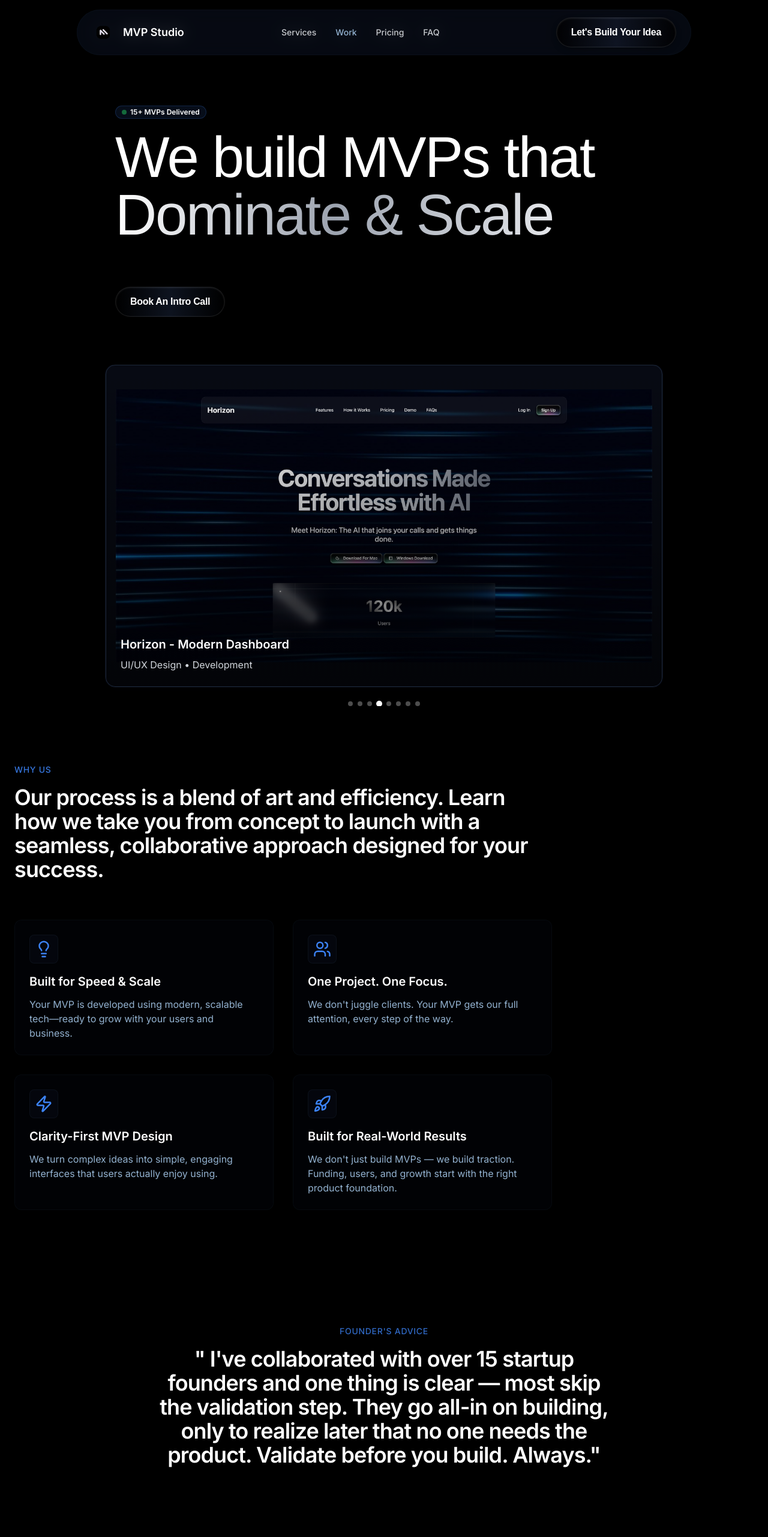
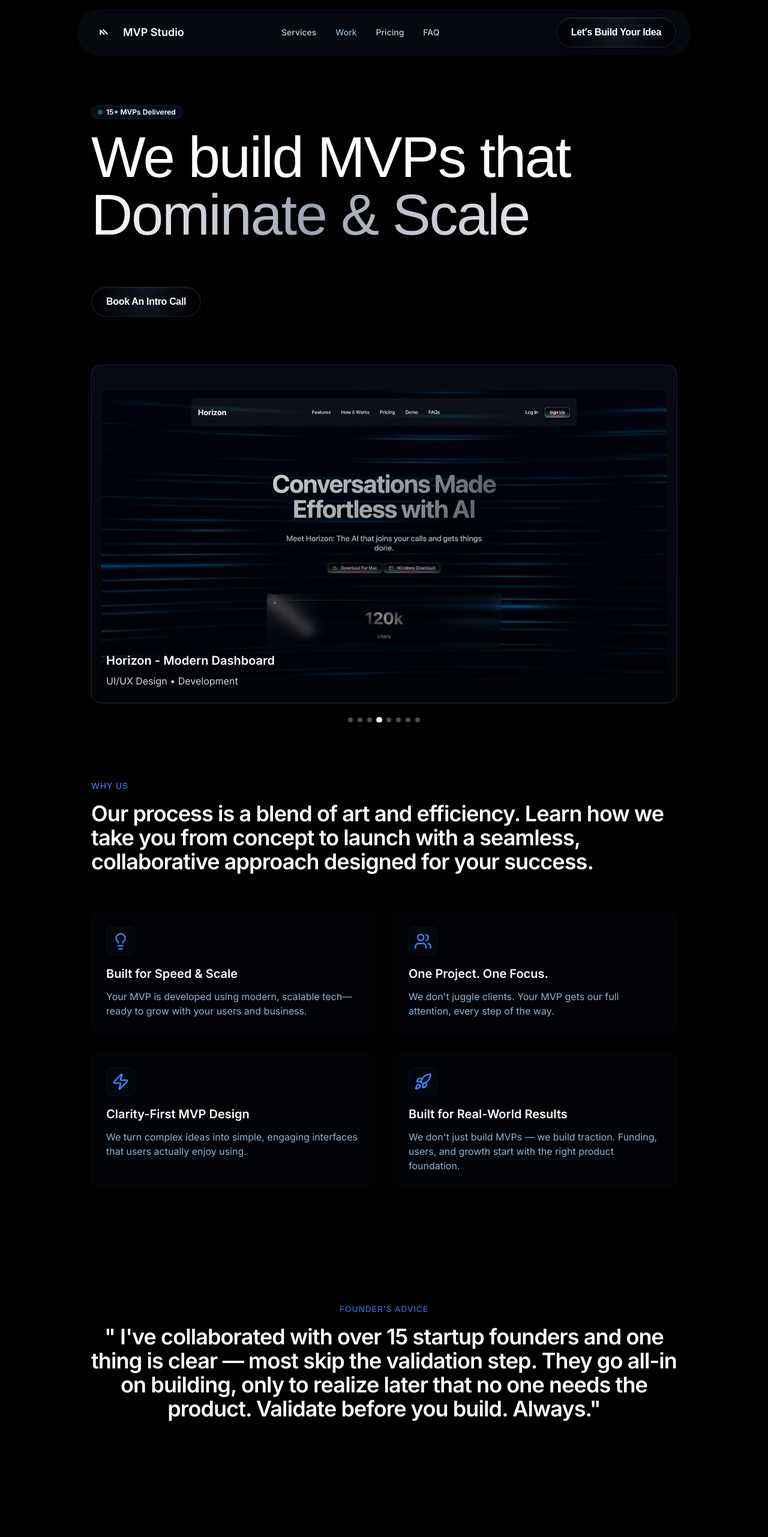
Before and after one commit to abhishekxdev/mvp-studio1, a Next.js app: page / in a window 1280 px wide. Shown: the top 2562 px of the page at 60% size. Built offline with nearby package versions, Linux system fonts and the light colour scheme.

Commit message:
Set consistent container constraints across the app

```diff
--- a/app/layout.tsx
+++ b/app/layout.tsx
@@ -22,9 +22,11 @@ export default function RootLayout({
   return (
     <html lang="en" className="dark">
       <body className={`${inter.className} bg-black text-white min-h-screen`}>
-        <Navbar />
-        {children}
-        <FooterSection />
+        <div className="max-w-5xl mx-auto px-4 md:px-6">
+          <Navbar />
+          {children}
+          <FooterSection />
+        </div>
       </body>
     </html>
   );
--- a/app/page.tsx
+++ b/app/page.tsx
@@ -1,7 +1,6 @@
 "use client"
 
 import { useEffect } from 'react'
-import { Navbar } from '@/components/navbar'
 import { HeroSection } from '@/components/hero-section'
 import { WhyUsSection } from '@/components/why-us-section'
 import { StatsSection } from '@/components/stats-section'
@@ -9,7 +8,6 @@ import { ServicesSection } from '@/components/services-section'
 import { TestimonialsSection } from '@/components/testimonials-section'
 import { PricingSection } from '@/components/pricing-section'
 import { FaqSection } from '@/components/faq-section'
-import { FooterSection } from '@/components/footer-section'
 
 export default function Home() {
   useEffect(() => {
@@ -34,7 +32,6 @@ export default function Home() {
 
   return (
     <main className="flex min-h-screen flex-col items-center">
-      <Navbar />
       <HeroSection />
       <WhyUsSection />
       <StatsSection />
@@ -42,7 +39,6 @@ export default function Home() {
       <TestimonialsSection />
       <PricingSection />
       <FaqSection />
-      <FooterSection />
     </main>
   )
 }
--- a/components/faq-section.tsx
+++ b/components/faq-section.tsx
@@ -43,8 +43,8 @@ const faqs = [
 export function FaqSection() {
   return (
     <section className="w-full py-20 md:py-24 relative" id="faq">
-      <div className="container px-4 md:px-6 mx-auto max-w-6xl relative z-10">
-        <div className="flex flex-col items-center text-center max-w-3xl mx-auto">
+      <div className="relative z-10">
+        <div className="flex flex-col items-center text-center">
           <div className="flex flex-col items-center space-y-4">
             <p className="text-sm uppercase tracking-wider text-primary/80 font-medium">FAQs</p>
             <h2 className="text-3xl md:text-4xl font-manrope font-semibold tracking-tight">
--- a/components/footer-section.tsx
+++ b/components/footer-section.tsx
@@ -8,7 +8,7 @@ import { Instagram, Linkedin, ArrowUpRight } from 'lucide-react'
 export function FooterSection() {
   return (
     <footer className="w-full py-12 md:py-20 relative">
-      <div className="container px-4 md:px-6 mx-auto relative z-10">
+      <div className="relative z-10">
         <div className="grid grid-cols-1 md:grid-cols-4 gap-10 md:gap-16 reveal">
           <div className="md:col-span-2">
             <div className="flex items-center space-x-3 mb-6">
--- a/components/hero-section.tsx
+++ b/components/hero-section.tsx
@@ -99,8 +99,8 @@ export function HeroSection() {
         <main className="overflow-hidden">
             <section>
                 <div className="relative pt-32 md:pt-44">
-                    <div className="container relative z-10 px-4 md:px-6">
-                        <div className="flex flex-col items-start max-w-4xl mx-0">
+                    <div className="relative z-10">
+                        <div className="flex flex-col items-start">
                             <AnimatedBadge className="mb-4 text-white">15+ MVPs Delivered</AnimatedBadge>
                             <TextEffect
                                 as="h1"
@@ -154,8 +154,8 @@ export function HeroSection() {
                             },
                             ...transitionVariants,
                         }}>
-                        <div className="relative mt-8 overflow-hidden px-2 sm:mt-12 md:mt-20">
-                            <div className="inset-shadow-2xs ring-background dark:inset-shadow-white/20 bg-background relative mx-auto max-w-5xl overflow-hidden rounded-2xl border p-4 shadow-lg shadow-zinc-950/15 ring-1">
+                        <div className="relative mt-8 overflow-hidden sm:mt-12 md:mt-20">
+                            <div className="inset-shadow-2xs ring-background dark:inset-shadow-white/20 bg-background relative overflow-hidden rounded-2xl border p-4 shadow-lg shadow-zinc-950/15 ring-1">
                                 <div className="relative w-full" style={{ aspectRatio: '16/9' }}>
                                     {workItems[currentWork].image.endsWith('.mov') ? (
                                         <div className="absolute inset-0">
--- a/components/navbar.tsx
+++ b/components/navbar.tsx
@@ -10,7 +10,7 @@ export function Navbar() {
   const [isMobileMenuOpen, setIsMobileMenuOpen] = useState(false)
 
   return (
-    <header className="fixed top-0 left-0 right-0 z-50 mx-4 mt-4">
+    <header className="fixed top-0 left-0 right-0 z-50 px-4 mt-4">
       <div className="max-w-5xl mx-auto bg-background/80 backdrop-blur-md border border-border/20 rounded-full">
         <div className="px-4 md:px-6 flex items-center justify-between py-3">
           <Link href="/" className="flex items-center space-x-3">
@@ -73,7 +73,7 @@ export function Navbar() {
         {/* Mobile Navigation */}
         {isMobileMenuOpen && (
           <div className="md:hidden bg-background/95 backdrop-blur-md border border-border/10 rounded-2xl absolute w-full mt-2">
-            <nav className="container mx-auto px-4 py-6 flex flex-col space-y-4">
+            <nav className="px-4 py-6 flex flex-col space-y-4">
               <Link
                 href="#services"
                 className="text-base font-medium py-2 hover:text-primary transition-colors"
--- a/components/services-section.tsx
+++ b/components/services-section.tsx
@@ -9,8 +9,8 @@ import Image from 'next/image'
 export function ServicesSection() {
   return (
     <section className="w-full py-20 md:py-24 relative" id="services">
-      <div className="container px-4 md:px-6 mx-auto max-w-6xl relative z-10">
-        <div className="flex flex-col items-center text-center max-w-3xl mx-auto">
+      <div className="relative z-10">
+        <div className="flex flex-col items-center text-center">
           <div className="flex flex-col items-center space-y-4">
             <p className="text-sm uppercase tracking-wider text-primary/80 font-medium">SERVICES</p>
             <h2 className="text-3xl md:text-4xl font-manrope font-semibold tracking-tight">
--- a/components/stats-section.tsx
+++ b/components/stats-section.tsx
@@ -7,8 +7,8 @@ import CountUp from '@/components/count-up'
 export function StatsSection() {
   return (
     <section className="w-full py-20 md:py-24 relative">
-      <div className="container px-4 md:px-6 mx-auto max-w-6xl relative z-10">
-        <div className="flex flex-col items-center text-center max-w-3xl mx-auto">
+      <div className="relative z-10">
+        <div className="flex flex-col items-center text-center">
           <div className="flex flex-col items-center space-y-4">
             <p className="text-sm uppercase tracking-wider text-primary/80 font-medium">Founder's ADVICE</p>
             <h2 className="text-3xl md:text-4xl font-manrope font-semibold tracking-tight">
--- a/components/testimonials-section.tsx
+++ b/components/testimonials-section.tsx
@@ -41,8 +41,8 @@ export function TestimonialsSection() {
 
   return (
     <section className="w-full py-20 md:py-24 relative">
-      <div className="container px-4 md:px-6 mx-auto max-w-6xl relative z-10">
-        <div className="flex flex-col items-center text-center max-w-3xl mx-auto">
+      <div className="relative z-10">
+        <div className="flex flex-col items-center text-center">
           <div className="flex flex-col items-center space-y-4">
             <p className="text-sm uppercase tracking-wider text-primary/80 font-medium">TESTIMONIALS</p>
             <h2 className="text-3xl md:text-4xl font-manrope font-semibold tracking-tight">
--- a/components/why-us-section.tsx
+++ b/components/why-us-section.tsx
@@ -6,8 +6,8 @@ import Image from 'next/image'
 export function WhyUsSection() {
   return (
     <section className="w-full py-20 md:py-24 relative" id="why-us">
-      <div className="container relative z-10 px-4 md:px-6">
-        <div className="flex flex-col items-start max-w-4xl mx-0">
+      <div className="relative z-10">
+        <div className="flex flex-col items-start">
           <div className="flex flex-col items-start space-y-4">
             <p className="text-sm uppercase tracking-wider text-primary/90 font-medium">WHY US</p>
             <h2 className="text-3xl md:text-4xl font-manrope font-semibold tracking-tight">
```
